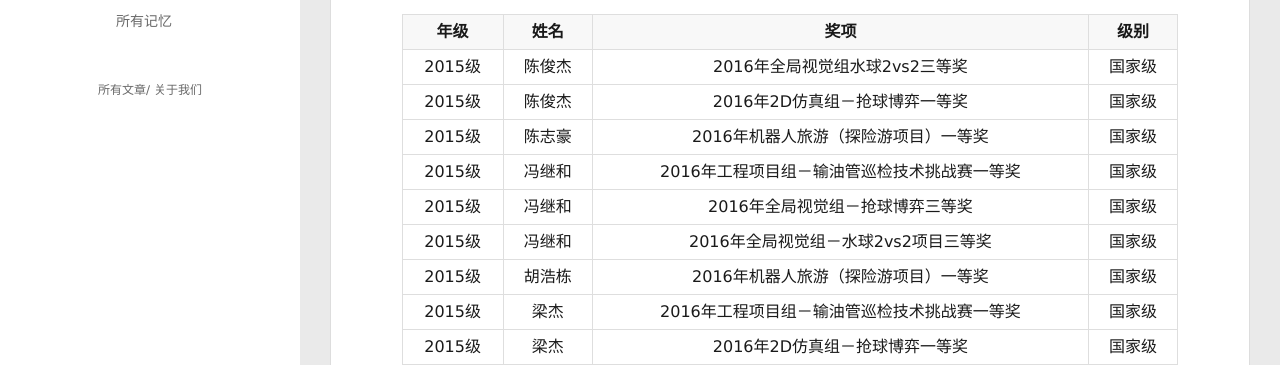
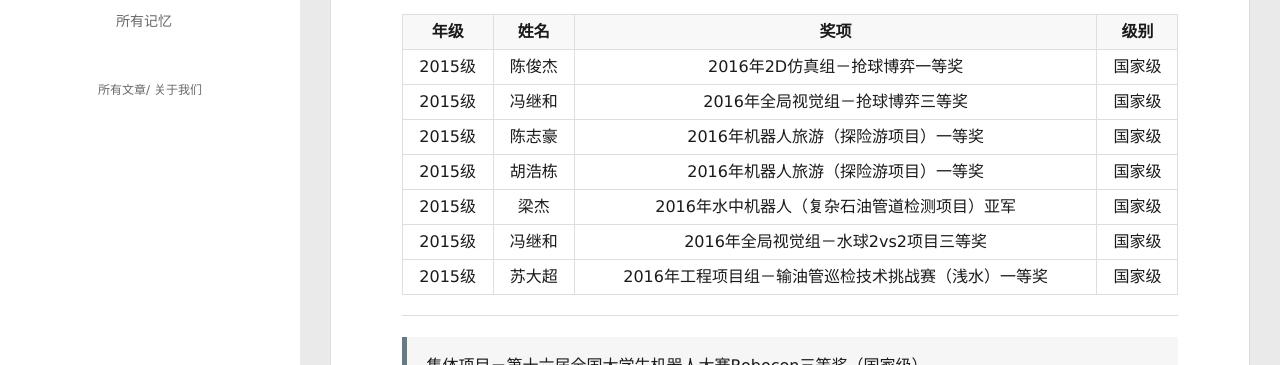
Before and after one commit to robotac/robotac.github.io, a plain HTML site: page 2017/06/27/荣誉墙/index.html in a window 1280 px wide. Shown: the part 435-800 px from the top of the page. Drawn offline with Linux system fonts and the light colour scheme.

Commit message:
Site updated: 2017-07-17 18:42:45

```diff
--- a/2017/06/27/荣誉墙/index.html
+++ b/2017/06/27/荣誉墙/index.html
@@ -14,7 +14,7 @@
 <meta property="og:url" content="http://yoursite.com/2017/06/27/荣誉墙/index.html">
 <meta property="og:site_name" content="机器人学院">
 <meta property="og:image" content="https://image.baidu.com/search/detail?ct=503316480&z=undefined&tn=baiduimagedetail&ipn=d&word=%E8%A3%85%E5%AE%8C%E9%80%BC%E5%B0%B1%E8%B7%91&step_word=&ie=utf-8&in=&cl=2&lm=-1&st=undefined&cs=3581761809,2109396046&os=992698664,3675905777&simid=0,0&pn=2&rn=1&di=25496079070&ln=1945&fr=&fmq=1498567972772_R&fm=&ic=undefined&s=undefined&se=&sme=&tab=0&width=undefined&height=undefined&face=undefined&is=0,0&istype=0&ist=&jit=&bdtype=0&spn=0&pi=0&gsm=0&hs=2&objurl=http%3A%2F%2Fimg5.178.com%2Fnewgame%2F201511%2F241226664728%2F241226675578.gif&rpstart=0&rpnum=0&adpicid=0">
-<meta property="og:updated_time" content="2017-07-16T17:18:06.000Z">
+<meta property="og:updated_time" content="2017-07-17T10:41:19.000Z">
 <meta name="twitter:card" content="summary">
 <meta name="twitter:title" content="荣誉墙">
 <meta name="twitter:image" content="https://image.baidu.com/search/detail?ct=503316480&z=undefined&tn=baiduimagedetail&ipn=d&word=%E8%A3%85%E5%AE%8C%E9%80%BC%E5%B0%B1%E8%B7%91&step_word=&ie=utf-8&in=&cl=2&lm=-1&st=undefined&cs=3581761809,2109396046&os=992698664,3675905777&simid=0,0&pn=2&rn=1&di=25496079070&ln=1945&fr=&fmq=1498567972772_R&fm=&ic=undefined&s=undefined&se=&sme=&tab=0&width=undefined&height=undefined&face=undefined&is=0,0&istype=0&ist=&jit=&bdtype=0&spn=0&pi=0&gsm=0&hs=2&objurl=http%3A%2F%2Fimg5.178.com%2Fnewgame%2F201511%2F241226664728%2F241226675578.gif&rpstart=0&rpnum=0&adpicid=0">
@@ -171,25 +171,7 @@
 <tr>
 <td style="text-align:center">2015级</td>
 <td style="text-align:center">陈俊杰</td>
-<td style="text-align:center">2016年全局视觉组水球2vs2三等奖</td>
-<td style="text-align:center">国家级</td>
-</tr>
-<tr>
-<td style="text-align:center">2015级</td>
-<td style="text-align:center">陈俊杰</td>
 <td style="text-align:center">2016年2D仿真组－抢球博弈一等奖</td>
-<td style="text-align:center">国家级</td>
-</tr>
-<tr>
-<td style="text-align:center">2015级</td>
-<td style="text-align:center">陈志豪</td>
-<td style="text-align:center">2016年机器人旅游（探险游项目）一等奖</td>
-<td style="text-align:center">国家级</td>
-</tr>
-<tr>
-<td style="text-align:center">2015级</td>
-<td style="text-align:center">冯继和</td>
-<td style="text-align:center">2016年工程项目组－输油管巡检技术挑战赛一等奖</td>
 <td style="text-align:center">国家级</td>
 </tr>
 <tr>
@@ -200,8 +182,8 @@
 </tr>
 <tr>
 <td style="text-align:center">2015级</td>
-<td style="text-align:center">冯继和</td>
-<td style="text-align:center">2016年全局视觉组－水球2vs2项目三等奖</td>
+<td style="text-align:center">陈志豪</td>
+<td style="text-align:center">2016年机器人旅游（探险游项目）一等奖</td>
 <td style="text-align:center">国家级</td>
 </tr>
 <tr>
@@ -213,37 +195,19 @@
 <tr>
 <td style="text-align:center">2015级</td>
 <td style="text-align:center">梁杰</td>
-<td style="text-align:center">2016年工程项目组－输油管巡检技术挑战赛一等奖</td>
-<td style="text-align:center">国家级</td>
-</tr>
-<tr>
-<td style="text-align:center">2015级</td>
-<td style="text-align:center">梁杰</td>
-<td style="text-align:center">2016年2D仿真组－抢球博弈一等奖</td>
-<td style="text-align:center">国家级</td>
-</tr>
-<tr>
-<td style="text-align:center">2015级</td>
-<td style="text-align:center">梁杰</td>
 <td style="text-align:center">2016年水中机器人（复杂石油管道检测项目）亚军</td>
 <td style="text-align:center">国家级</td>
 </tr>
 <tr>
 <td style="text-align:center">2015级</td>
-<td style="text-align:center">苏大超</td>
-<td style="text-align:center">2016年工程项目组－输油管巡检技术挑战赛一等奖</td>
+<td style="text-align:center">冯继和</td>
+<td style="text-align:center">2016年全局视觉组－水球2vs2项目三等奖</td>
 <td style="text-align:center">国家级</td>
 </tr>
 <tr>
 <td style="text-align:center">2015级</td>
 <td style="text-align:center">苏大超</td>
-<td style="text-align:center">2016年2D仿真组－抢球博弈一等奖</td>
-<td style="text-align:center">国家级</td>
-</tr>
-<tr>
-<td style="text-align:center">2015级</td>
-<td style="text-align:center">苏大超</td>
-<td style="text-align:center">2016年水中机器人（复杂石油管道检测项目）亚军</td>
+<td style="text-align:center">2016年工程项目组－输油管巡检技术挑战赛（浅水）一等奖</td>
 <td style="text-align:center">国家级</td>
 </tr>
 </tbody>
@@ -477,11 +441,11 @@ return o(t,i(n),arguments.length<3?void 0:u(arguments[2]))}})},function(t,n,r){v
           <ul class="article-tag-list" q-show="showTags">
 
               <li class="article-tag-list-item">
-                <a href="javascript:void(0)" class="js-tag color5">关于我们</a>
+                <a href="javascript:void(0)" class="js-tag color3">比赛</a>
               </li>
 
               <li class="article-tag-list-item">
-                <a href="javascript:void(0)" class="js-tag color3">比赛</a>
+                <a href="javascript:void(0)" class="js-tag color5">关于我们</a>
               </li>
 
             <div class="clearfix"></div>
```
Also changed, not shown: 2017/06/27/关于DGUT机器人学院/index.html (+2 -2 lines), 2017/06/27/那些年参加的比赛/index.html (+2 -2 lines), archives/2017/06/index.html (+2 -2 lines), archives/2017/index.html (+2 -2 lines), archives/index.html (+2 -2 lines), index.html (+2 -2 lines), tags/关于我们/index.html (+2 -2 lines), tags/比赛/index.html (+2 -2 lines).
